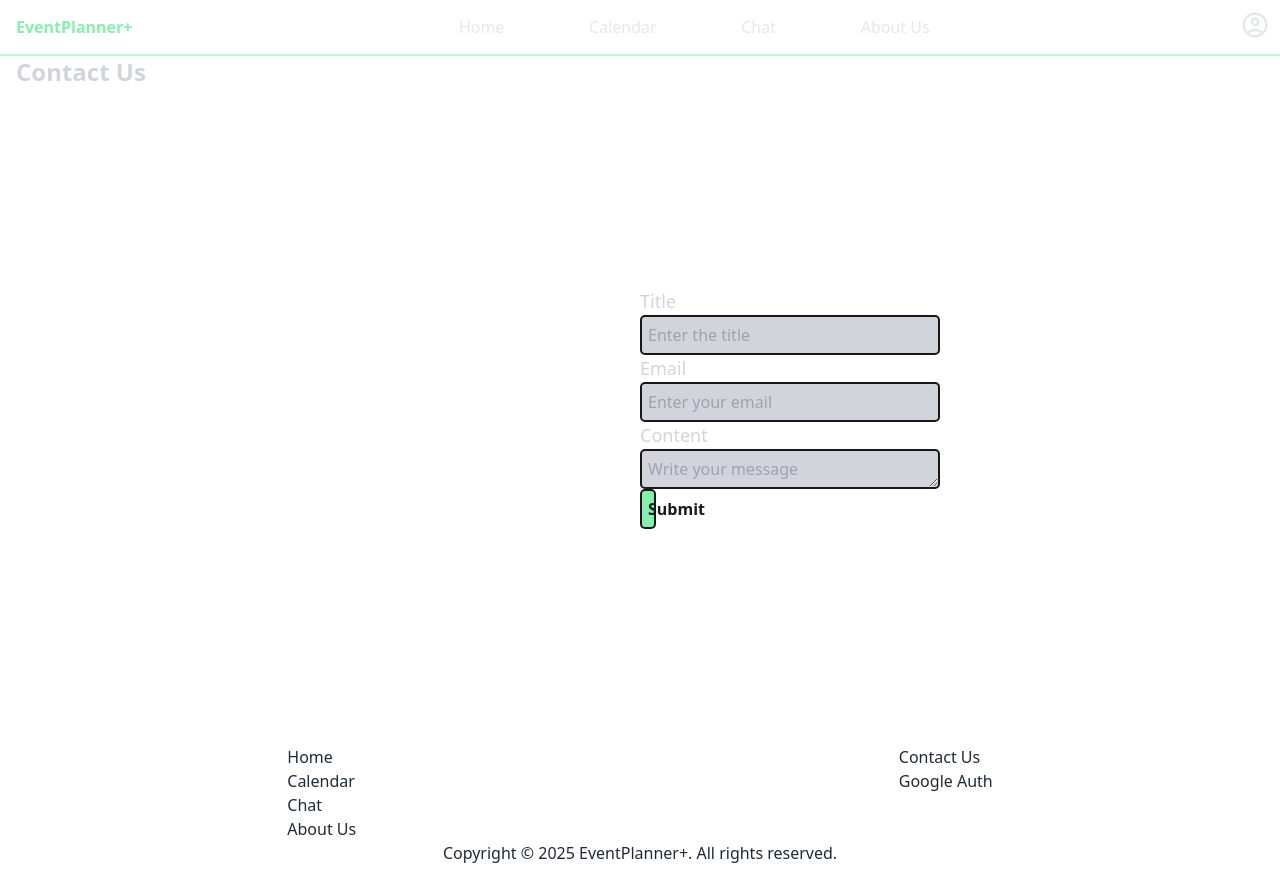
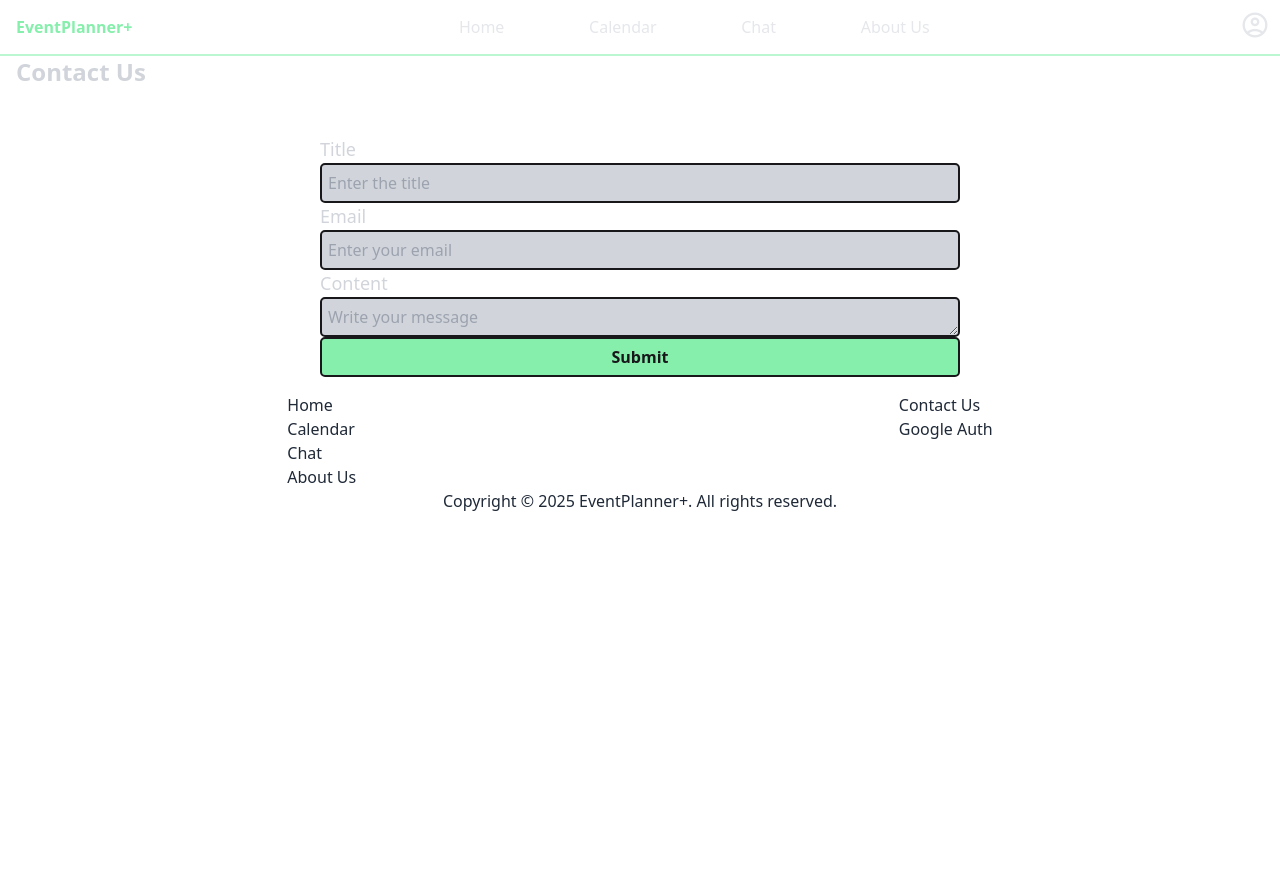
Before and after one commit to EvrardThibaud/event-planner, a Vue app: page /contact in a window 1280 px wide. After the commit the page ends 800 px from the top, so only its background shows below. Built offline with nearby package versions, Linux system fonts and the light colour scheme.

Commit message:
fix probleme

```diff
--- a/src/components/Event.vue
+++ b/src/components/Event.vue
@@ -41,8 +41,8 @@
 
     async function handleModifyEventClick() {
         if (modifying.value) {
-            props.event.start = startEndInputFormatted.value[0] + ":00+01:00";
-            props.event.end = startEndInputFormatted.value[1] + ":00+01:00";
+            props.event.start = startEndInputFormatted.value[0];
+            props.event.end = startEndInputFormatted.value[1];
             emit('modifyEvent', props.event);
         }
         modifying.value = !modifying.value;
--- a/src/views/ContactUs.vue
+++ b/src/views/ContactUs.vue
@@ -92,7 +92,7 @@ async function submitForm() {
 
 <template>
   <h1 class="text-gray-300 font-bold text-2xl w-full px-4">Contact Us</h1>
-  <section id="contact_container">
+  <section >
     <form @submit.prevent="submitForm" class="w-full">
       <div>
         <label for="title">Title</label>
@@ -131,11 +131,7 @@ async function submitForm() {
 </template>
 
 <style scoped>
-#contact_container {
-  display: flex;
-  justify-content: center;
-  align-items: center;
-  padding: 25vh 25vw;
+section {
 
   form {
     div {
```
